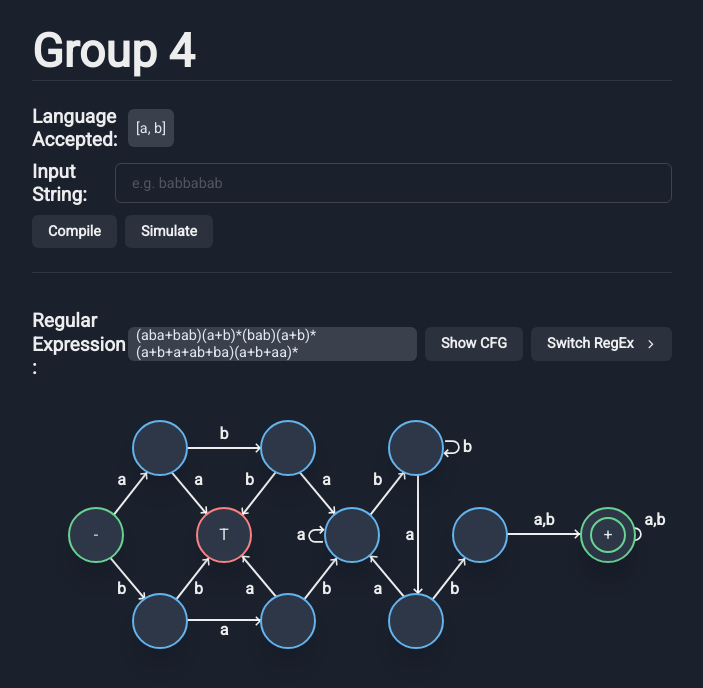
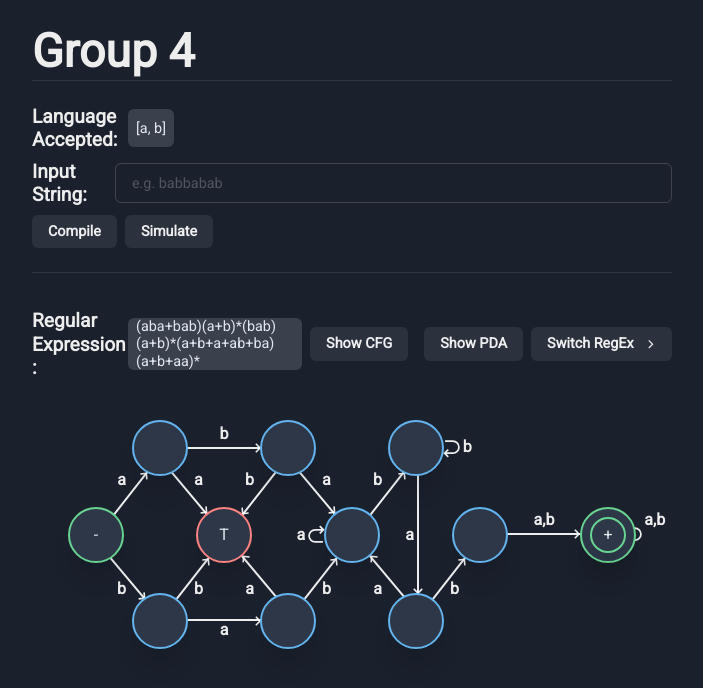
Before and after one commit to Kaezie/AutomataDFA, a Next.js app: page / in a window 1280 px wide. Shown: the top 688 px of the page, without its empty margins (288-991 px from the left). Built offline with nearby package versions, Linux system fonts and the light colour scheme.

Commit message:
added button PDA

```diff
--- a/components/components/BottomSection.js
+++ b/components/components/BottomSection.js
@@ -5,6 +5,7 @@ import { CgChevronRight } from "react-icons/cg";
 import FirstDFA from "../DFA/FirstDFA";
 import SecondDFA from "../DFA/SecondDFA";
 import CFG from "./CFG";
+import PDA from "./PDA.JS";
 
 const RightBox = ({
   prob2,
@@ -43,6 +44,7 @@ const RightBox = ({
             </Flex>
             <Flex>
               <CFG prob2={prob2} />
+              <PDA prob2={prob2} />
               <Button
                 disabled={simulating}
                 onClick={handleSwitch}
```
